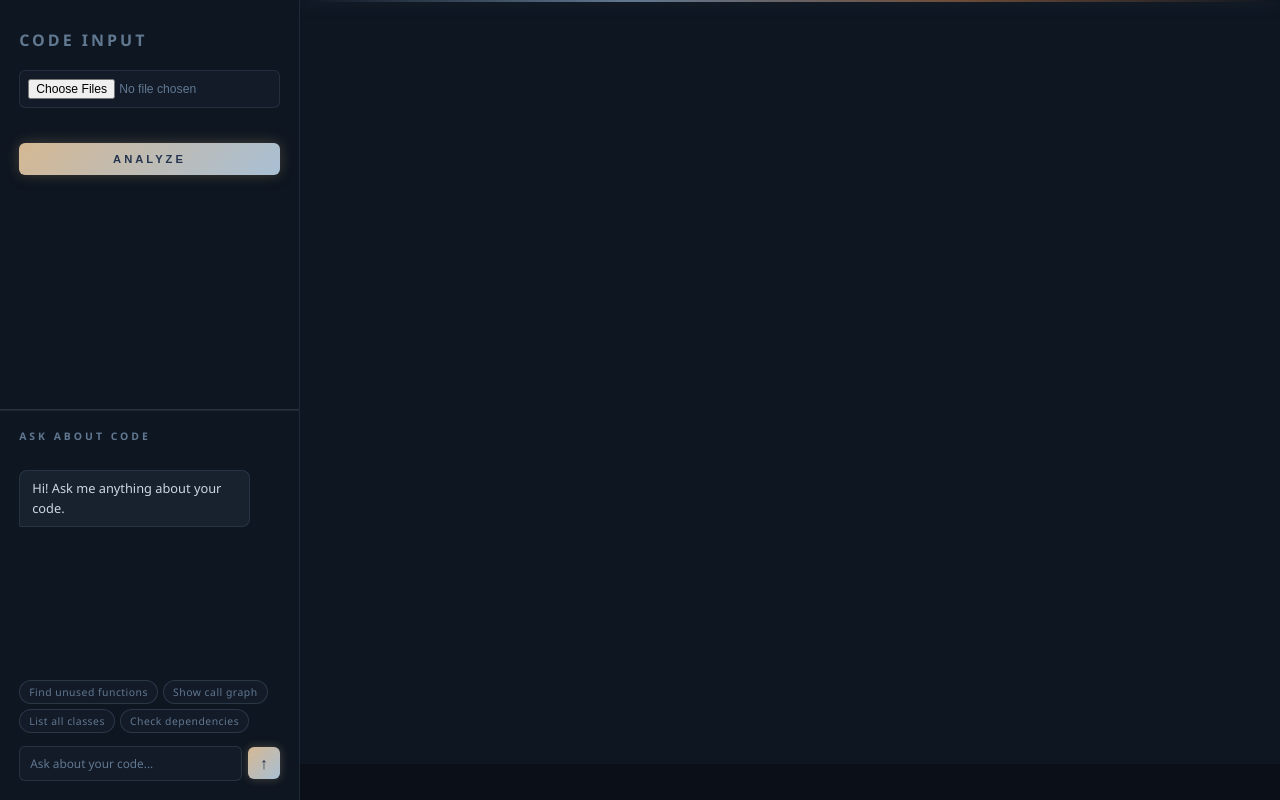
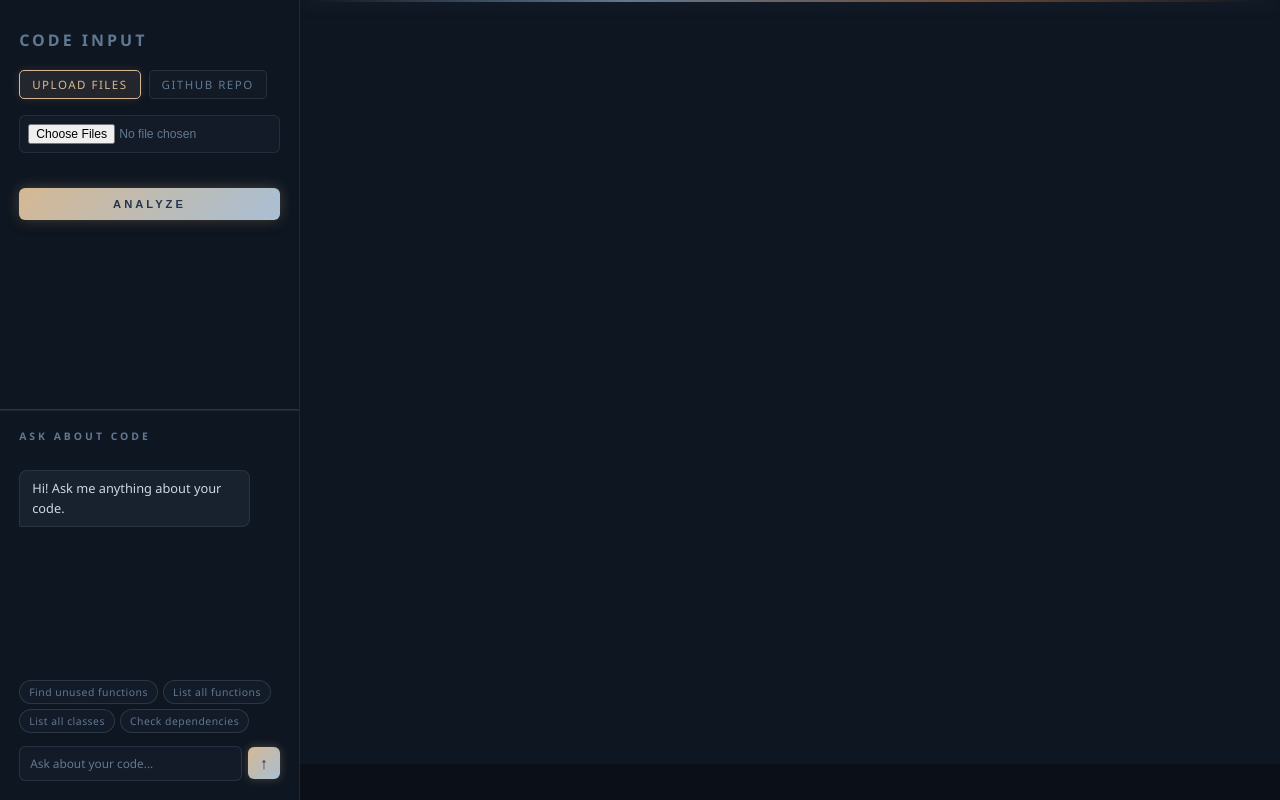
Before and after one commit to NehaV2905/polycode, a React (Vite) app in the folder ui/: page / in a window 1280 px wide. Both pictures are taken after a click on the button "GET STARTED". Built offline with nearby package versions, Linux system fonts and the light colour scheme.

Commit message:
Added option to input a git repo link

```diff
--- a/ui/src/App.css
+++ b/ui/src/App.css
@@ -808,3 +808,72 @@
   transform: translateY(-2px);
   box-shadow: 0 0 20px rgba(213, 184, 147, 0.5);
 }
+
+/* ── INPUT MODE TOGGLE ── */
+.input-mode-toggle {
+  display: flex;
+  gap: 8px;
+  margin-bottom: 1rem;
+}
+
+.mode-option {
+  display: flex;
+  align-items: center;
+  gap: 6px;
+  font-size: 0.72rem;
+  letter-spacing: 1.5px;
+  text-transform: uppercase;
+  padding: 6px 12px;
+  border-radius: 5px;
+  border: 1px solid rgba(97, 120, 145, 0.25);
+  color: var(--text-dim);
+  cursor: pointer;
+  transition: all 0.2s ease;
+  background: rgba(97, 120, 145, 0.05);
+  user-select: none;
+}
+
+.mode-option input[type="radio"] {
+  display: none;
+}
+
+.mode-option:hover {
+  border-color: rgba(213, 184, 147, 0.3);
+  color: var(--tan);
+  background: rgba(213, 184, 147, 0.05);
+}
+
+.mode-option.active {
+  border-color: var(--tan);
+  color: var(--tan);
+  background: rgba(213, 184, 147, 0.1);
+  box-shadow: 0 0 10px rgba(213, 184, 147, 0.15);
+}
+
+/* ── REPO INPUT ── */
+.repo-input-wrapper {
+  margin-bottom: 0.5rem;
+}
+
+.repo-input {
+  width: 100%;
+  background: rgba(97, 120, 145, 0.06);
+  border: 1px solid rgba(97, 120, 145, 0.25);
+  border-radius: 6px;
+  padding: 9px 12px;
+  font-size: 0.78rem;
+  color: var(--text);
+  outline: none;
+  font-family: monospace;
+  transition: border-color 0.2s, box-shadow 0.2s;
+}
+
+.repo-input:focus {
+  border-color: var(--tan);
+  box-shadow: 0 0 10px rgba(213, 184, 147, 0.15);
+}
+
+.repo-input::placeholder {
+  color: var(--text-dim);
+  font-size: 0.72rem;
+}
--- a/ui/src/components/ChatBox.tsx
+++ b/ui/src/components/ChatBox.tsx
@@ -8,7 +8,7 @@ type Message = {
 
 const suggestions = [
   "Find unused functions",
-  "Show call graph",
+  "List all functions",
   "List all classes",
   "Check dependencies",
 ];
--- a/ui/src/components/CodeInputPanel.tsx
+++ b/ui/src/components/CodeInputPanel.tsx
@@ -1,8 +1,12 @@
 import { useState } from "react";
 import type { ChangeEvent } from "react";
 
+type Mode = "file" | "repo";
+
 export default function CodeInputPanel({ onAnalyze }: { onAnalyze: () => void }) {
+  const [mode, setMode] = useState<Mode>("file");
   const [files, setFiles] = useState<File[]>([]);
+  const [repoUrl, setRepoUrl] = useState("");
 
   const handleFileChange = (e: ChangeEvent<HTMLInputElement>) => {
     if (!e.target.files) return;
@@ -24,9 +28,50 @@ export default function CodeInputPanel({ onAnalyze }: { onAnalyze: () => void })
     setFiles((prev) => prev.filter((_, i) => i !== indexToRemove));
   };
 
+  const handleAnalyze = () => {
+    if (mode === "file") {
+      // TODO: call file upload backend
+      // e.g. POST /api/analyze/files with FormData
+      console.log("Calling file analysis backend with", files);
+    } else {
+      // TODO: call repo backend
+      // e.g. POST /api/analyze/repo with { url: repoUrl }
+      console.log("Calling repo analysis backend with", repoUrl);
+    }
+    onAnalyze();
+  };
+
   return (
     <section>
       <h3>Code Input</h3>
+
+      {/* ── Radio Toggle ── */}
+      <div className="input-mode-toggle">
+        <label className={`mode-option ${mode === "file" ? "active" : ""}`}>
+          <input
+            type="radio"
+            name="inputMode"
+            value="file"
+            checked={mode === "file"}
+            onChange={() => setMode("file")}
+          />
+          Upload Files
+        </label>
+        <label className={`mode-option ${mode === "repo" ? "active" : ""}`}>
+          <input
+            type="radio"
+            name="inputMode"
+            value="repo"
+            checked={mode === "repo"}
+            onChange={() => setMode("repo")}
+          />
+          GitHub Repo
+        </label>
+      </div>
+
+      {/* ── File Upload ── */}
+      {mode === "file" && (
+        <>
           <input type="file" multiple onChange={handleFileChange} />
           {files.length > 0 && (
             <div>
@@ -41,7 +86,23 @@ export default function CodeInputPanel({ onAnalyze }: { onAnalyze: () => void })
               </ul>
             </div>
           )}
-    <button onClick={onAnalyze}>Analyze</button>
+        </>
+      )}
+
+      {/* ── Repo URL ── */}
+      {mode === "repo" && (
+        <div className="repo-input-wrapper">
+          <input
+            className="repo-input"
+            type="text"
+            placeholder="https://github.com/user/repo"
+            value={repoUrl}
+            onChange={e => setRepoUrl(e.target.value)}
+          />
+        </div>
+      )}
+
+      <button onClick={handleAnalyze}>Analyze</button>
     </section>
   );
 }
```
Also changed, not shown: 1 other file (tests, documents, lock files or other folders). Lines whose indentation alone changed are shown as unchanged.
